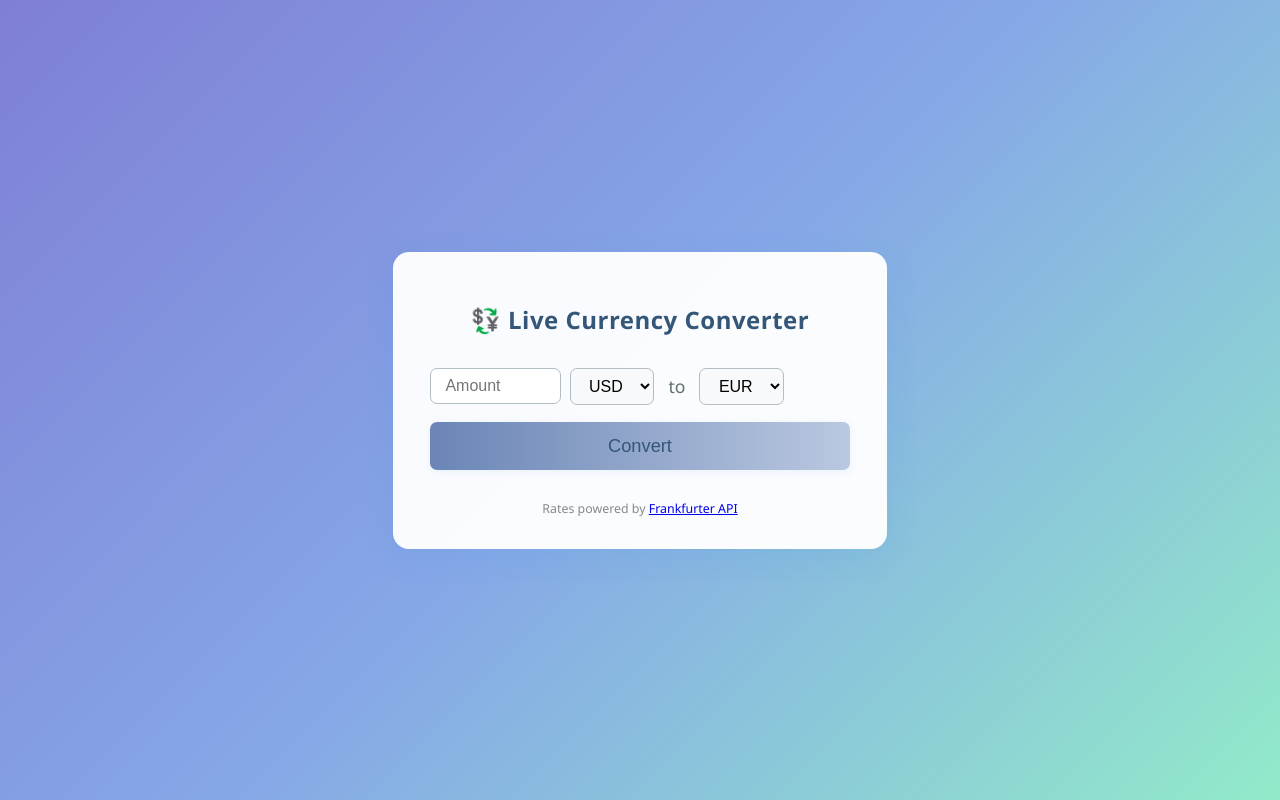
After one commit to 4MKBS/php-learning-project, a PHP site: page /projects/currency-converter/index.php in a window 1280 px wide. The commit adds this page. Run offline with PHP 8.4, Linux system fonts and the light colour scheme.

Commit message:
Currency converter added

```diff
--- a/index.php
+++ b/index.php
@@ -5,7 +5,7 @@
     <ul>
         <li><a href="projects/calculator/index.php">1. Simple Calculator</a></li>
         <li><a href="projects/temperature-converter/index.php">2. Temperature Converter</a></li>
-        <li><a href="projects/blog/index.php">3. Currency Converter</a></li>
+        <li><a href="projects/currency-converter/index.php">3. Currency Converter</a></li>
         <!-- Add more project links here -->
     </ul>
 </main>
--- /dev/null
+++ b/projects/currency-converter/index.php
@@ -0,0 +1,72 @@
+<?php
+$amount = "";
+$from = "USD";
+$to = "EUR";
+$result = "";
+$error = "";
+
+$currencies = ["USD", "EUR", "GBP", "INR", "AUD", "CAD", "CHF", "CNY", "JPY"];
+if ($_SERVER["REQUEST_METHOD"] === "POST") {
+    $amount = $_POST['amount'] ?? "";
+    $from = $_POST['from'] ?? "USD";
+    $to = $_POST['to'] ?? "EUR";
+    if (!is_numeric($amount) || $amount < 0) {
+        $error = "Please enter a valid amount.";
+    } elseif ($from === $to) {
+        $result = number_format($amount, 2) . " " . htmlspecialchars($to);
+    } else {
+        // Fetch live rate from Frankfurter API
+        $url = "https://api.frankfurter.app/latest?amount=$amount&from=$from&to=$to";
+        $response = @file_get_contents($url);
+        if ($response === FALSE) {
+            $error = "Could not fetch rates. Try again.";
+        } else {
+            $data = json_decode($response, true);
+            if (isset($data["rates"][$to])) {
+                $converted = $data["rates"][$to];
+                $result = number_format($converted, 2) . " " . htmlspecialchars($to);
+            } else {
+                $error = "Conversion rate not available.";
+            }
+        }
+    }
+}
+?>
+<!DOCTYPE html>
+<html lang="en">
+<head>
+    <meta charset="UTF-8">
+    <title>Currency Converter</title>
+    <link rel="stylesheet" href="style.css">
+</head>
+<body>
+<div class="container">
+    <h2>💱 Live Currency Converter</h2>
+    <form method="post" class="converter-form">
+        <div class="input-group">
+            <input type="text" name="amount" value="<?php echo htmlspecialchars($amount); ?>" placeholder="Amount" required>
+            <select name="from">
+                <?php foreach ($currencies as $cur): ?>
+                    <option value="<?php echo $cur; ?>" <?php if($from === $cur) echo "selected"; ?>><?php echo $cur; ?></option>
+                <?php endforeach; ?>
+            </select>
+            <span class="to-text">to</span>
+            <select name="to">
+                <?php foreach ($currencies as $cur): ?>
+                    <option value="<?php echo $cur; ?>" <?php if($to === $cur) echo "selected"; ?>><?php echo $cur; ?></option>
+                <?php endforeach; ?>
+            </select>
+        </div>
+        <button type="submit">Convert</button>
+    </form>
+    <?php if($error): ?>
+        <div class="error"><?php echo $error; ?></div>
+    <?php elseif($result): ?>
+        <div class="result"><?php echo "{$amount} {$from} = {$result}"; ?></div>
+    <?php endif; ?>
+    <div class="note">
+        <small>Rates powered by <a href="https://www.frankfurter.app/" target="_blank">Frankfurter API</a></small>
+    </div>
+</div>
+</body>
+</html>
--- /dev/null
+++ b/projects/currency-converter/style.css
@@ -0,0 +1,118 @@
+body {
+    background: linear-gradient(135deg, #7f7fd5 0%, #86a8e7 50%, #91eac9 100%);
+    min-height: 100vh;
+    display: flex;
+    align-items: center;
+    justify-content: center;
+    font-family: 'Segoe UI', sans-serif;
+    margin: 0;
+}
+
+.container {
+    background: rgba(255,255,255,0.96);
+    border-radius: 16px;
+    box-shadow: 0 8px 32px rgba(52, 152, 219, 0.12);
+    padding: 2em 2.3em 2em 2.3em;
+    max-width: 420px;
+    width: 94%;
+    text-align: center;
+}
+
+h2 {
+    margin-bottom: 1.3em;
+    color: #345678;
+    font-weight: 600;
+    letter-spacing: 0.5px;
+}
+
+.converter-form {
+    display: flex;
+    flex-direction: column;
+    gap: 1.1em;
+}
+
+.input-group {
+    display: flex;
+    align-items: center;
+    gap: 0.55em;
+}
+
+input[type="text"] {
+    width: 100px;
+    padding: 0.5em 0.9em;
+    border: 1px solid #b2bec3;
+    border-radius: 7px;
+    font-size: 1em;
+    transition: border 0.2s;
+}
+
+input[type="text"]:focus {
+    border: 1.5px solid #86a8e7;
+    outline: none;
+}
+
+select {
+    padding: 0.5em 0.9em;
+    border-radius: 7px;
+    border: 1px solid #b2bec3;
+    font-size: 1em;
+    background: #f8f9fa;
+    transition: border 0.2s;
+}
+
+select:focus {
+    border: 1.5px solid #7f7fd5;
+    outline: none;
+}
+
+.to-text {
+    font-size: 1.1em;
+    color: #636e72;
+    margin: 0 0.3em;
+}
+
+button[type="submit"] {
+    background: linear-gradient(90deg, #6a85b6 0%, #bac8e0 100%);
+    color: #345678;
+    font-size: 1.14em;
+    font-weight: 500;
+    padding: 0.7em 1.2em;
+    border: none;
+    border-radius: 7px;
+    cursor: pointer;
+    box-shadow: 0 2px 8px rgba(52, 152, 219, 0.09);
+    transition: background 0.2s, transform 0.1s;
+}
+
+button[type="submit"]:hover {
+    background: linear-gradient(90deg, #bac8e0 0%, #6a85b6 100%);
+    transform: translateY(-2px) scale(1.03);
+}
+
+.result {
+    margin-top: 1.4em;
+    font-size: 1.16em;
+    background: linear-gradient(90deg, #7f7fd5 0%, #91eac9 100%);
+    color: #2d3436;
+    padding: 0.7em 1em;
+    border-radius: 8px;
+    font-weight: 500;
+    letter-spacing: 0.1px;
+    box-shadow: 0 1px 4px rgba(52, 152, 219, 0.10);
+}
+
+.error {
+    margin-top: 1.4em;
+    padding: 0.7em 1em;
+    border-radius: 8px;
+    background: #fdecea;
+    color: #b71c1c;
+    font-size: 1.07em;
+    font-weight: 500;
+}
+
+.note {
+    margin-top: 1.8em;
+    color: #888;
+    font-size: 0.93em;
+}
```
